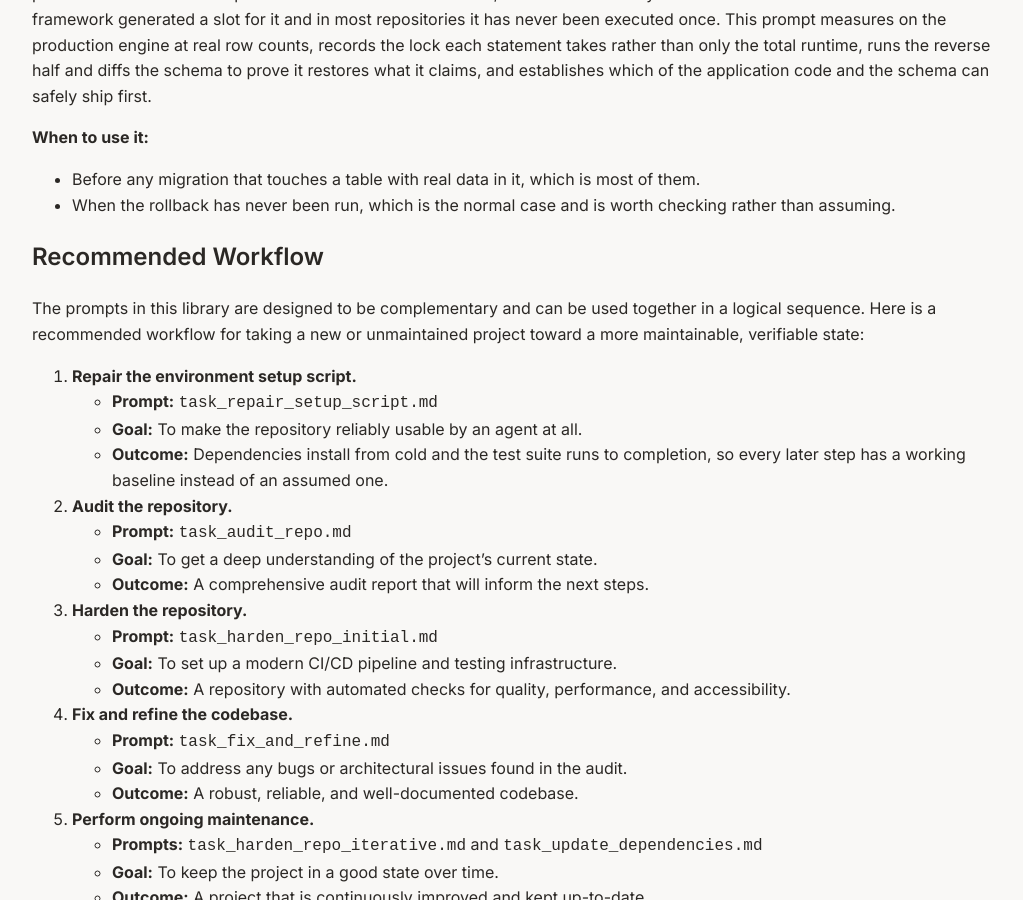
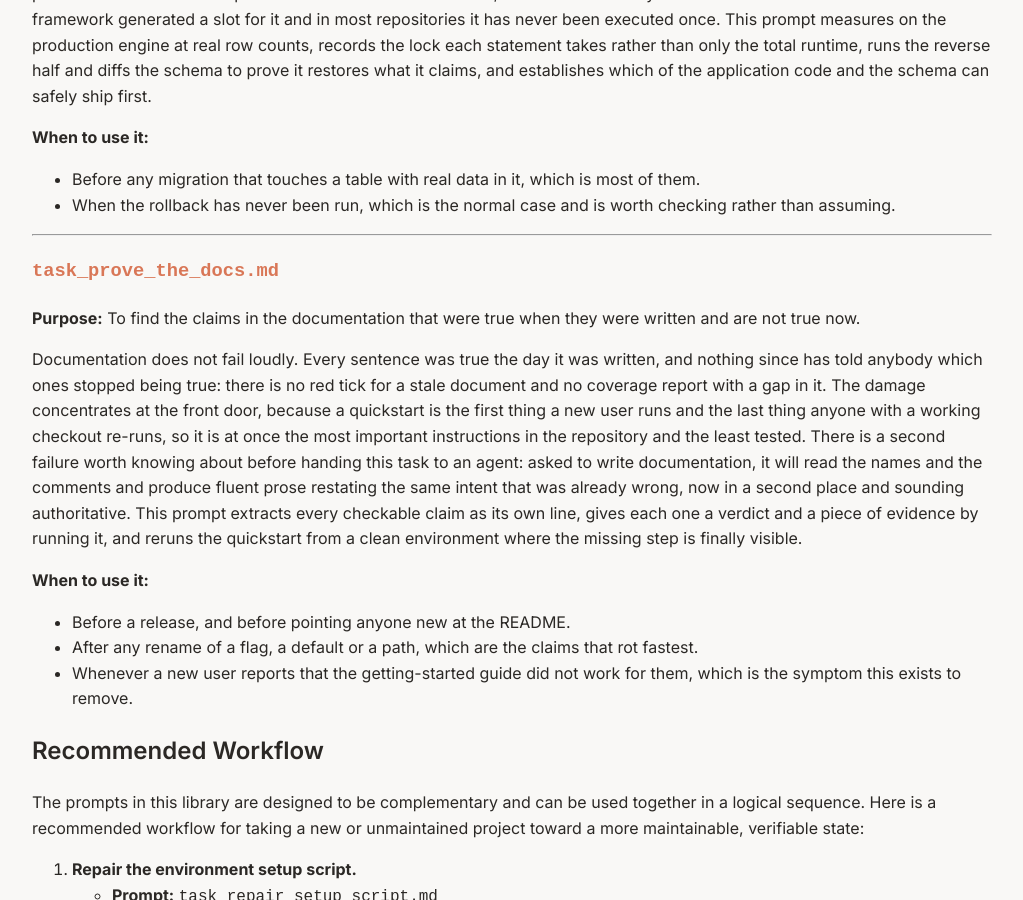
Before and after one commit to melbinjp/jules-prompts, a Jekyll site: the page built from PROMPTS_GUIDE.md, in a window 1280 px wide and 900 px high, scrolled down 6862 px. Shown: the whole window, without its empty margins (128-1151 px from the left). Built offline with Jekyll 4.4.1, drawn with Linux system fonts in a browser that asks for light colours.

Commit message:
A prompt for documentation, which is the category those 42 strangers asked for most
Three separate pull requests on the upstream awesome-list asked for documentation prompts and
none was merged. Written from scratch: that repository carries no licence, so the wording in
those pull requests belongs to its authors and only the demand is free to answer.

Two failures, and the second is the reason to be careful who writes docs. The first is that
documentation does not fail loudly: every sentence was true when written and nothing since has
said which ones stopped being true. There is no red tick for a stale document. It concentrates
at the front door, because a quickstart is the first thing a new user runs and the last thing
anyone with a working checkout re-runs.

The second is specific to agents and belongs in a library of agent prompts. Asked to write the
docs, an agent reads the names, the comments and the type hints and produces fluent prose
describing what the code was MEANT to do. That is the same intent that was already wrong, now
in a second place and sounding authoritative. Longer, better written, exactly as false.

So the method is execution rather than reading. Every claim becomes its own line with a
verdict and a piece of evidence; the quickstart runs from a clean container following the
document literally; generated examples are produced by running the code. Unverifiable is a
verdict about the sentence, not permission to delete it, because quietly dropping the hard
claims turns an audit into a trim.

And when the code and the document disagree, the document is not automatically wrong. Sometimes
it records the intended behaviour and the code has drifted, which is a defect rather than a
typo, and changing the prose to match would bury it.

```diff
--- a/PROMPTS_GUIDE.md
+++ b/PROMPTS_GUIDE.md
@@ -224,6 +224,18 @@ Almost every migration is verified the same way: run it forward, once, on a deve
 *   Before any migration that touches a table with real data in it, which is most of them.
 *   When the rollback has never been run, which is the normal case and is worth checking rather than assuming.
 
+---
+
+### [`task_prove_the_docs.md`]({% link _prompts/task_prove_the_docs.md %})
+**Purpose:** To find the claims in the documentation that were true when they were written and are not true now.
+
+Documentation does not fail loudly. Every sentence was true the day it was written, and nothing since has told anybody which ones stopped being true: there is no red tick for a stale document and no coverage report with a gap in it. The damage concentrates at the front door, because a quickstart is the first thing a new user runs and the last thing anyone with a working checkout re-runs, so it is at once the most important instructions in the repository and the least tested. There is a second failure worth knowing about before handing this task to an agent: asked to write documentation, it will read the names and the comments and produce fluent prose restating the same intent that was already wrong, now in a second place and sounding authoritative. This prompt extracts every checkable claim as its own line, gives each one a verdict and a piece of evidence by running it, and reruns the quickstart from a clean environment where the missing step is finally visible.
+
+**When to use it:**
+*   Before a release, and before pointing anyone new at the README.
+*   After any rename of a flag, a default or a path, which are the claims that rot fastest.
+*   Whenever a new user reports that the getting-started guide did not work for them, which is the symptom this exists to remove.
+
 ## Recommended Workflow
 
 The prompts in this library are designed to be complementary and can be used together in a logical sequence. Here is a recommended workflow for taking a new or unmaintained project toward a more maintainable, verifiable state:
```
Also changed, not shown: _prompts/task_prove_the_docs.md (added, +69 -0 lines).
